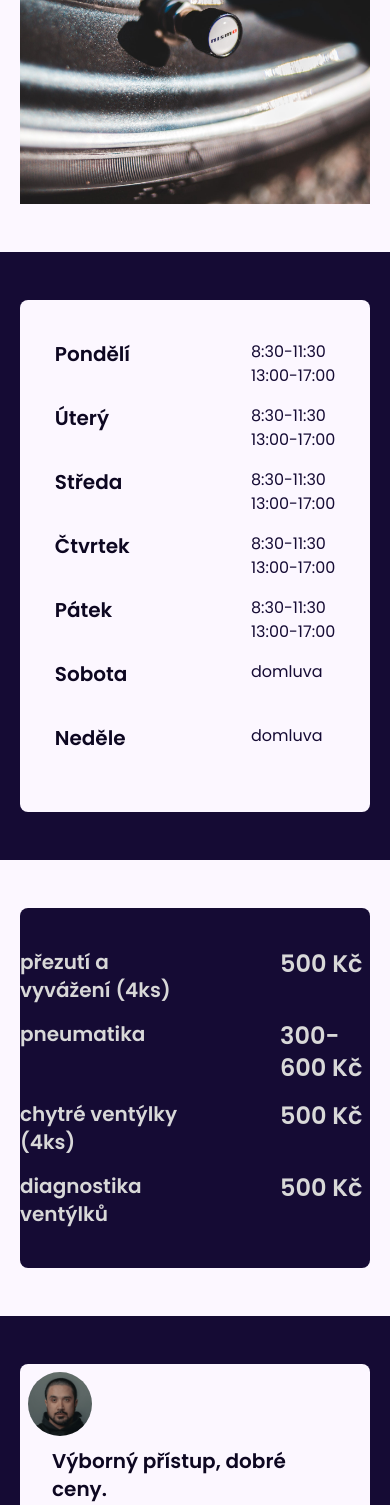
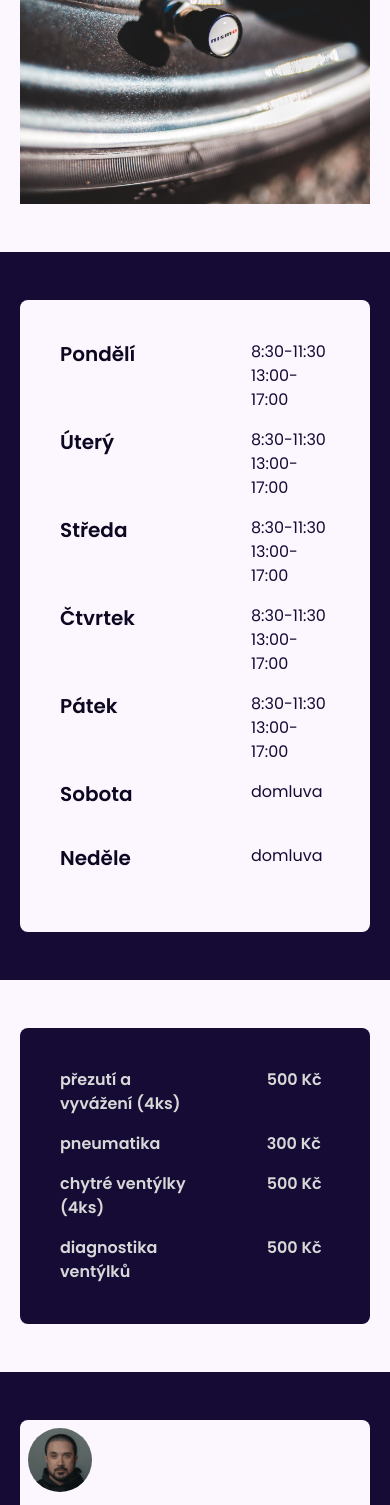
Before and after one commit to ton1czech/pneuservis-baudys, a React (Vite) app: page / in a window 390 px wide. Shown: the part 3211-4716 px from the top of the page. Built offline with nearby package versions, Linux system fonts and the light colour scheme.

Commit message:
👌 IMPROVE: small fixes

```diff
--- a/src/components/OpeningHours.jsx
+++ b/src/components/OpeningHours.jsx
@@ -28,7 +28,7 @@ export default function OpeningHours() {
     <Container dark>
       <div className='py-12 sm:py-24' id='openinghours'>
         <Fade>
-          <div className='py-10 sm:py-16 bg-light rounded-lg relative grid justify-center space-y-4 sm:space-y-6'>
+          <div className='p-10 sm:p-16 bg-light rounded-lg relative grid justify-center space-y-4 sm:space-y-6'>
             <Item day='Pondělí' />
             <Item day='Úterý' />
             <Item day='Středa' />
--- a/src/components/Pricelist.jsx
+++ b/src/components/Pricelist.jsx
@@ -3,8 +3,8 @@ import { Fade } from 'react-reveal'
 
 const Item = ({ price, text }) => (
   <div className='grid grid-cols-[2fr_1fr] gap-20'>
-    <h2 className='subheading'>{text}</h2>
-    <p className='subheading text-2xl'>{price} Kč</p>
+    <h2 className='subheading sm:text-3xl text-base'>{text}</h2>
+    <p className='subheading sm:text-2xl text-base'>{price} Kč</p>
   </div>
 )
 
@@ -13,9 +13,9 @@ export default function Pricelist() {
     <Container>
       <div id='pricelist' className='py-12 sm:py-24'>
         <Fade>
-          <div className='py-10 sm:py-16 bg-dark rounded-lg relative grid justify-center space-y-4 sm:space-y-6'>
+          <div className='p-10 sm:p-16 bg-dark rounded-lg relative grid justify-center space-y-4 sm:space-y-6'>
             <Item price='500' text='přezutí a vyvážení (4ks)' />
-            <Item price='300-600' text='pneumatika' />
+            <Item price='300' text='pneumatika' />
             <Item price='500' text='chytré ventýlky (4ks)' />
             <Item price='500' text='diagnostika ventýlků' />
           </div>
```
